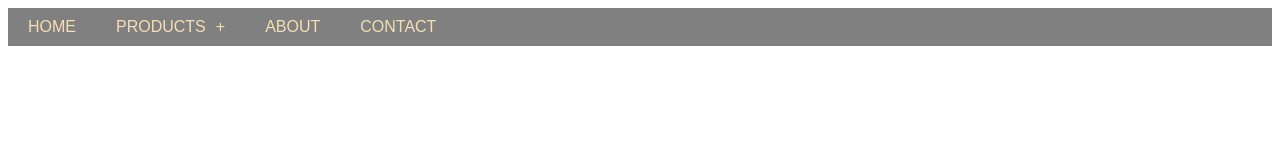
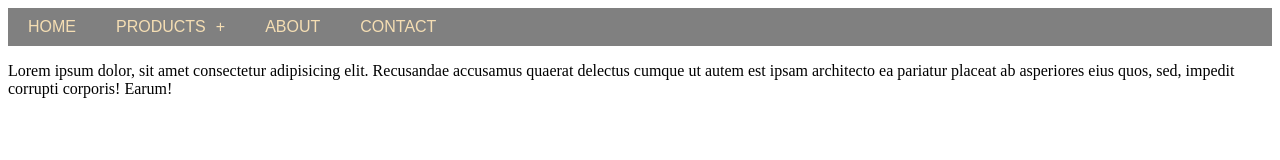
Before and after one commit to KainoSilva/IT_Hillel, a plain HTML site: page submenu/index.html in a window 1280 px wide. Drawn offline with Linux system fonts and the light colour scheme.

Commit message:
Submenu Completed

```diff
--- a/submenu/index.html
+++ b/submenu/index.html
@@ -35,6 +35,10 @@
       --><li><a href="#">About</a></li><!--
       --><li><a href="#">Contact</a></li>
     </ul>
+    <p>Lorem ipsum dolor, sit amet consectetur adipisicing elit.
+      Recusandae accusamus quaerat delectus cumque ut autem est
+      ipsam architecto ea pariatur placeat ab asperiores eius
+      quos, sed, impedit corrupti corporis! Earum!</p>
   </div>
 </body>
 
```
